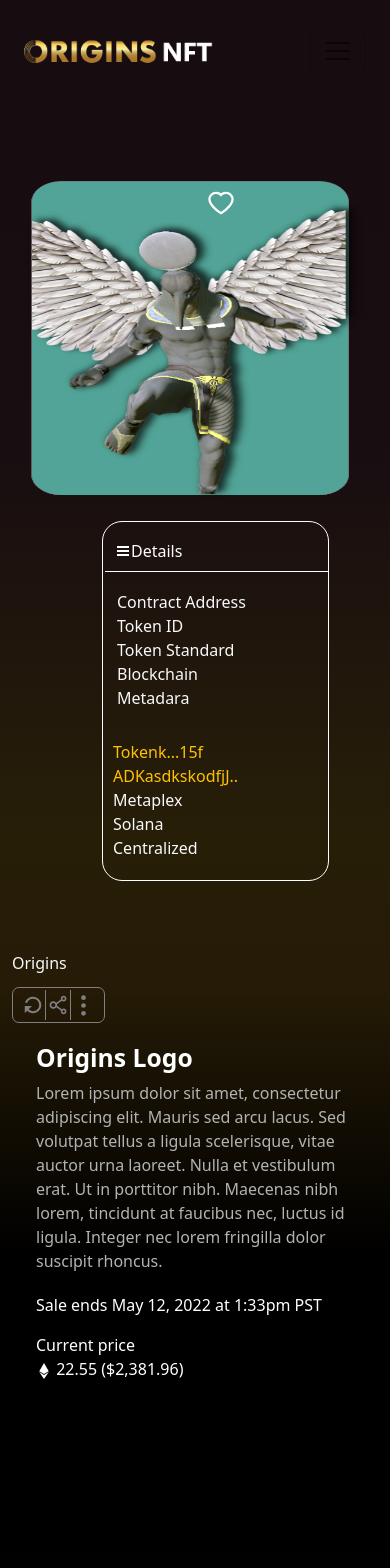
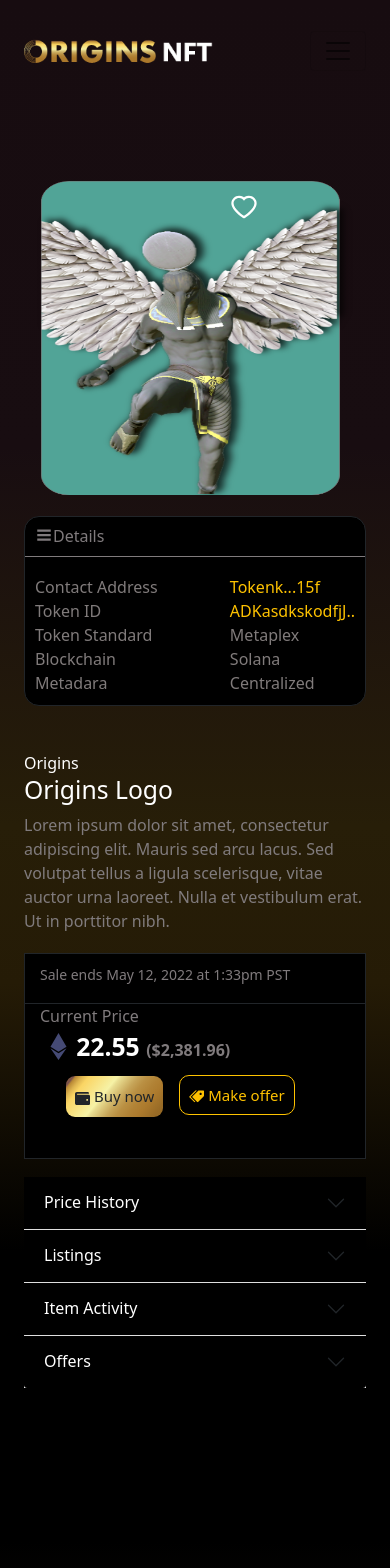
Before and after one commit to mayank6253/originsnft, a React (Create React App) app: page /explore/nft/origin in a window 390 px wide. Shown: the top 1568 px of the page. Built offline with nearby package versions, Linux system fonts and the light colour scheme.

Commit message:
3 pages done outof 4

```diff
--- a/src/components/Main.js
+++ b/src/components/Main.js
@@ -13,7 +13,7 @@ export default function Main() {
         <div className="container" style={{ marginTop: "100px" }}>
           <div
             className="row"
-            style={{ display: "flex", justifyContent: "center" }}
+            style={{ maxWidth:"912px", margin:"auto"}}
           >
             <div className="col-12 col-lg-5 col-md-12">
               <div className="heading">
@@ -21,6 +21,7 @@ export default function Main() {
                   className="text-light"
                   style={{
                     fontWeight: "bolder",
+                    fontSize:"37px"
                   }}
                 >
                   Lorem Ispum Dolar Sit Amet
@@ -54,7 +55,7 @@ export default function Main() {
             </div>
           </div>
         </div>
-        <Trending />
+        {/* <Trending /> */}
         <Collections />
         <Release />
         <Bottom />
--- a/src/components/Mint.js
+++ b/src/components/Mint.js
@@ -70,7 +70,7 @@ export default function Mint() {
           </div>
         </div>
       </section>
-      <div className="row" style={{ maxWidth: "1110px", margin: "auto" }}>
+      <div className="row" style={{ maxWidth: "912px", margin: "auto" }}>
         {mintsellInfo.map(renderMintSell)}
       </div>
     </div>
--- a/src/components/Pages/Detailorigins.js
+++ b/src/components/Pages/Detailorigins.js
@@ -1,10 +1,9 @@
 import React, { useState } from "react";
-import Resource1 from "../images/Trending1.png";
-import { AiOutlineHeart, AiOutlineShareAlt } from "react-icons/ai";
+import Trending from "../images/Trending1.png";
+import { AiOutlineHeart } from "react-icons/ai";
+import { FaEthereum, FaWallet } from "react-icons/fa";
 import { VscThreeBars } from "react-icons/vsc";
-import { IoMdRefresh } from "react-icons/io";
-import { IoEllipsisVertical } from "react-icons/io5";
-import { FaEthereum } from "react-icons/fa";
+import { ImPriceTags } from "react-icons/im";
 import "../origin.css";
 
 export default function Detailorigins() {
@@ -13,107 +12,52 @@ export default function Detailorigins() {
   const showDetails = () => {
     setDetails(!details);
   };
-
   return (
-    <div>
     <div>
       <section>
         <div className="container">
-            <div className="row">
-              <div className="col-12 col-lg-5 col-md-12">
-                <div className="origin-page">
-                  <div className="originimg">
-                    <div className="img-card">
-                      <AiOutlineHeart
-                        size={30}
-                        className="heart"
-                        style={{
-                          color: "#fff",
-                          position: "absolute",
-                          left: "53%",
-                          top: "2%",
-                          cursor: "pointer",
-                        }}
-                      />
-                      <img src={Resource1} alt="" className="card-img" />
+          <div
+            className="row"
+            style={{ maxWidth: "912px", margin: "100px auto" }}
+          >
+            <div className="col-lg-6 col-xs-12">
+              <div className="left-container position-relative">
+                <AiOutlineHeart size={30} className="like" />
+                <div className="origin-image">
+                  <img src={Trending} alt="" className="img-origin" />
                 </div>
-                  </div>
-                </div>
-                <div className="origin-details">
+                <div className="detail-section">
+                  <div className="detail-box">
                     <h6
                       style={{
-                      color: "#fff",
-                      marginTop: "20px",
-                      marginLeft: "2px",
+                        color: "#807b7d",
                         borderBottom: "1px solid",
-                      padding: "0px 8px 10px",
+                        padding: "10px",
                       }}
                     >
+                      {" "}
                       <VscThreeBars
-                      style={{
-                        marginTop: "-4px",
-                        marginLeft: "2px",
-                        cursor: "pointer",
-                      }}
+                        size={18}
+                        style={{ marginTop: "-5px" }}
                         onClick={() => showDetails()}
                       />
                       Details
                     </h6>
                     {details ? (
-                    <div className="row">
-                      <div className="col-md-6">
-                        <div className="details">
-                          <span className="text-light fw-lighter">
-                            Contract Address
-                          </span>{" "}
-                          <br />
-                          <span className="text-light fw-lighter">
-                            Token ID
-                          </span>{" "}
-                          <br />
-                          <span className="text-light fw-lighter">
-                            Token Standard
-                          </span>{" "}
-                          <br />
-                          <span className="text-light fw-lighter">
-                            Blockchain
-                          </span>{" "}
-                          <br />
-                          <span className="text-light fw-lighter">
-                            Metadara
-                          </span>{" "}
-                          <br />
+                      <div className="detail-area">
+                        <div className="area1">
+                          <span className="da">Contact Address</span> <br />
+                          <span className="da">Token ID</span> <br />
+                          <span className="da">Token Standard</span> <br />
+                          <span className="da">Blockchain</span> <br />
+                          <span className="da">Metadara</span> <br />
                         </div>
-                      </div>
-                      <div className="col-md-6">
-                        <div className="detail-content">
-                          <span
-                            className="fw-lighter"
-                            style={{ color: "#FEC200" }}
-                          >
-                            Tokenk...15f
-                          </span>{" "}
-                          <br />
-                          <span
-                            className=" fw-lighter"
-                            style={{ color: "#FEC200" }}
-                          >
-                            ADKasdkskodfjJ..
-                          </span>{" "}
-                          <br />
-                          <span className="text-light fw-lighter">
-                            Metaplex
-                          </span>{" "}
-                          <br />
-                          <span className="text-light fw-lighter">
-                            Solana
-                          </span>{" "}
-                          <br />
-                          <span className="text-light fw-lighter">
-                            Centralized
-                          </span>{" "}
-                          <br />
-                        </div>
+                        <div className="area2">
+                          <span className="da1">Tokenk...15f</span> <br />
+                          <span className="da1">ADKasdkskodfjJ..</span> <br />
+                          <span className="da">Metaplex</span> <br />
+                          <span className="da">Solana</span> <br />
+                          <span className="da">Centralized</span> <br />
                         </div>
                       </div>
                     ) : (
@@ -121,70 +65,189 @@ export default function Detailorigins() {
                     )}
                   </div>
                 </div>
-              <div className="col-12 col-lg-5 col-md-12">
-                <div className="content-area">
-                  <div className="row">
-                    <div className="col-md-6">
-                      <span className="text-light fw-lighter">Origins</span>
               </div>
-                    <div className="col-md-6">
-                      <div className="origin-icons">
-                        <a
-                          href="/explore/nft/origin"
-                          style={{ textDecoration: "none", color: "grey" }}
+            </div>
+            <div className="col-lg-6 col-xs-12">
+              <div className="right-container">
+                <div className="origins-para">
+                  <span
+                    className="origins fw-lighter"
+                    style={{ color: "#fff" }}
                   >
-                          {" "}
-                          <IoMdRefresh
-                            className="refresh-icon"
-                            size={25}
-                            style={{
-                              transform: "rotate(180deg)",
-                              borderLeft: "1px solid",
-                              height: "30px",
-                            }}
-                          />
+                    Origins
+                  </span>
+                  <h2 className="text-white" style={{ fontWeight: "500" }}>
+                    Origins Logo
+                  </h2>
+                  <p>
+                    Lorem ipsum dolor sit amet, consectetur adipiscing elit.
+                    Mauris sed arcu lacus. Sed volutpat tellus a ligula
+                    scelerisque, vitae auctor urna laoreet. Nulla et vestibulum
+                    erat. Ut in porttitor nibh.
+                  </p>
+                </div>
+                <div className="sales-end">
+                  <div className="sales-end-content">
+                    <div className="sales-end-line">
+                      <p style={{ fontSize: "14px", padding: "10px 15px 2px" }}>
+                        Sale ends May 12, 2022 at 1:33pm PST
+                      </p>
+                    </div>
+                    <div className="current">
+                      <span
+                        className="fw-normal"
+                        style={{ color: "#807b7d", padding: "10px 15px 2px" }}
+                      >
+                        Current Price
+                      </span>
+                      <div className="price-buy">
+                        <div className="price-area">
+                          <FaEthereum
+                            color="#454A75"
+                            size={27}
+                            style={{ marginTop: "-11px", marginLeft: "20px" }}
+                          />{" "}
+                          <span
+                            className="amount fs-2"
+                            style={{ fontWeight: "700", color: "#fff" }}
+                          >
+                            22.55{" "}
+                            <small
+                              style={{ color: "#807b7d", fontSize: "16px" }}
+                            >
+                              ($2,381.96)
+                            </small>
+                          </span>
+                        </div>
+                        <div className="buy-area">
+                          <a href="/" className="btn btn-sm">
+                            <FaWallet /> Buy now
                           </a>
-                        <AiOutlineShareAlt
-                          size={25}
-                          style={{ borderRight: "1px solid", height: "30px" }}
-                        />
-                        <IoEllipsisVertical size={25} className="ellips-icon" />
+                          <a href="/" className="make-offer">
+                            <ImPriceTags /> Make offer
+                          </a>
                         </div>
                       </div>
                     </div>
-                  <div className="container-fluid">
-                    <div className="origin-heading">
-                      <h2 className="fs-2 fw-bold text-white">Origins Logo</h2>
-                      <p style={{ color: "#B3B3B3" }}>
-                        Lorem ipsum dolor sit amet, consectetur adipiscing elit.
-                        Mauris sed arcu lacus. Sed volutpat tellus a ligula
-                        scelerisque, vitae auctor urna laoreet. Nulla et
-                        vestibulum erat. Ut in porttitor nibh. Maecenas nibh
-                        lorem, tincidunt at faucibus nec, luctus id ligula.
-                        Integer nec lorem fringilla dolor suscipit rhoncus.
-                      </p>
                   </div>
                 </div>
-                  <div className="container-fluid">
-                    <div className="sale-ends">
-                      <div className="sale-ends-content">
-                        <p style={{ color: "#FFFFFF", fontWeight: "lighter" }}>
-                          Sale ends May 12, 2022 at 1:33pm PST
-                        </p>
-
-                        <div className="price-container">
-                          <span
-                            className="current"
-                            style={{ color: "#FFFFFF", fontWeight: "lighter" }}
+                <div
+                  className="accordion accordion-flush"
+                  id="accordionFlushExample"
                 >
-                            Current price
-                          </span>
-                          <p
-                            className="price"
-                            style={{ color: "#FFFFFF", fontWeight: "lighter" }}
+                  <div className="accordion-item">
+                    <h2 className="accordion-header" id="flush-headingOne">
+                      <button
+                        className="accordion-button collapsed"
+                        type="button"
+                        data-bs-toggle="collapse"
+                        data-bs-target="#flush-collapseOne"
+                        aria-expanded="false"
+                        aria-controls="flush-collapseOne"
                       >
-                            <FaEthereum /> 22.55 ($2,381.96)
-                          </p>
+                        Price History
+                      </button>
+                    </h2>
+                    <div
+                      id="flush-collapseOne"
+                      className="accordion-collapse collapse"
+                      aria-labelledby="flush-headingOne"
+                      data-bs-parent="#accordionFlushExample"
+                    >
+                      <div className="accordion-body">
+                        Lorem ipsum dolor sit, amet consectetur adipisicing
+                        elit. Doloremque ratione nulla accusantium earum officia
+                        iure obcaecati ducimus quis? Perspiciatis veritatis
+                        expedita, debitis reprehenderit nemo maxime cupiditate
+                        ratione. Omnis officiis, sed iusto fuga facilis labore
+                        alias molestias, libero, a commodi temporibus!
+                      </div>
+                    </div>
+                  </div>
+                  <div className="accordion-item">
+                    <h2 className="accordion-header" id="flush-headingTwo">
+                      <button
+                        className="accordion-button collapsed"
+                        type="button"
+                        data-bs-toggle="collapse"
+                        data-bs-target="#flush-collapseTwo"
+                        aria-expanded="false"
+                        aria-controls="flush-collapseTwo"
+                      >
+                        Listings
+                      </button>
+                    </h2>
+                    <div
+                      id="flush-collapseTwo"
+                      className="accordion-collapse collapse"
+                      aria-labelledby="flush-headingTwo"
+                      data-bs-parent="#accordionFlushExample"
+                    >
+                      <div className="accordion-body">
+                        Lorem ipsum dolor sit, amet consectetur adipisicing
+                        elit. Doloremque ratione nulla accusantium earum officia
+                        iure obcaecati ducimus quis? Perspiciatis veritatis
+                        expedita, debitis reprehenderit nemo maxime cupiditate
+                        ratione. Omnis officiis, sed iusto fuga facilis labore
+                        alias molestias, libero, a commodi temporibus!
+                      </div>
+                    </div>
+                  </div>
+                  <div className="accordion-item">
+                    <h2 className="accordion-header" id="flush-headingThree">
+                      <button
+                        className="accordion-button collapsed"
+                        type="button"
+                        data-bs-toggle="collapse"
+                        data-bs-target="#flush-collapseThree"
+                        aria-expanded="false"
+                        aria-controls="flush-collapseThree"
+                      >
+                        Item Activity
+                      </button>
+                    </h2>
+                    <div
+                      id="flush-collapseThree"
+                      className="accordion-collapse collapse"
+                      aria-labelledby="flush-headingThree"
+                      data-bs-parent="#accordionFlushExample"
+                    >
+                      <div className="accordion-body">
+                        Lorem ipsum dolor sit, amet consectetur adipisicing
+                        elit. Doloremque ratione nulla accusantium earum officia
+                        iure obcaecati ducimus quis? Perspiciatis veritatis
+                        expedita, debitis reprehenderit nemo maxime cupiditate
+                        ratione. Omnis officiis, sed iusto fuga facilis labore
+                        alias molestias, libero, a commodi temporibus!
+                      </div>
+                    </div>
+                  </div>
+                  <div className="accordion-item">
+                    <h2 className="accordion-header" id="flush-headingFour">
+                      <button
+                        className="accordion-button collapsed"
+                        type="button"
+                        data-bs-toggle="collapse"
+                        data-bs-target="#flush-collapseFour"
+                        aria-expanded="false"
+                        aria-controls="flush-collapseFour"
+                      >
+                        Offers
+                      </button>
+                    </h2>
+                    <div
+                      id="flush-collapseFour"
+                      className="accordion-collapse collapse"
+                      aria-labelledby="flush-headingFour"
+                      data-bs-parent="#accordionFlushExample"
+                    >
+                      <div className="accordion-body">
+                        Lorem ipsum dolor sit, amet consectetur adipisicing
+                        elit. Doloremque ratione nulla accusantium earum officia
+                        iure obcaecati ducimus quis? Perspiciatis veritatis
+                        expedita, debitis reprehenderit nemo maxime cupiditate
+                        ratione. Omnis officiis, sed iusto fuga facilis labore
+                        alias molestias, libero, a commodi temporibus!
                       </div>
                     </div>
                   </div>
@@ -195,6 +258,5 @@ export default function Detailorigins() {
         </div>
       </section>
     </div>
-    </div>
   );
 }
--- a/src/components/origin.css
+++ b/src/components/origin.css
@@ -1,134 +1,176 @@
-.img-card {
-  position: relative;
+img.img-origin {
+  max-height: 310px;
+  width: 355px;
 }
-img.card-img {
-  max-height: 320px;
-  width: 340px;
+.like {
+  color: #fff;
+  position: absolute;
+  top: 2%;
+  left: 60%;
 }
-.originimg {
-  margin-top: 100px;
+.right-container {
+  margin-left: -90px;
 }
-.origin-details {
-  border: 1px solid white;
-  border-radius: 20px;
-  width: 67%;
+.buy-area {
+  padding-right: 12px;
+}
+.sales-end-line {
+  border-bottom: 1px solid;
+}
+.price-buy {
+  display: flex;
+  justify-content: space-between;
+}
+a.btn.btn-sm {
+  background: transparent
+    linear-gradient(
+      129deg,
+      #ab782b 0%,
+      #774d4d 6%,
+      #b98935 8%,
+      #dfb651 13%,
+      #fad564 18%,
+      #f6f2a6 40%,
+      #e9dd91 43%,
+      #d6be72 50%,
+      #c6a458 56%,
+      #ba9043 63%,
+      #b18235 72%,
+      #ac7a2d 80%,
+      #986b26 92%,
+      #956824 100%
+    )
+    0% 0% no-repeat padding-box;
+  border-radius: 10px;
+  padding: 9px;
+  font-size: 15px;
+  cursor: default;
+}
+a.make-offer {
+  text-decoration: none;
+  border: 1px solid #fec200;
+  padding: 9px;
+  font-size: 15px;
+  border-radius: 10px;
+  cursor: default;
+  color: #fec200;
+  transform: 0.5s;
+  margin-left: 15px;
+}
+a.make-offer:hover {
+  border: 1px solid #fec200;
+  color: #fec200;
+  background-color: #4f422e;
+}
+.sales-end {
+  border: 1px solid;
+  background-color: black;
   margin-top: 20px;
 }
-.details {
-  padding: 10px 14px 20px;
+.current {
+  padding-bottom: 20px;
 }
-.detail-content {
-  padding: 10px 50px 20px;
+span.da {
+  color: #807b7b;
 }
-.content-area {
-  margin-top: 100px;
-  margin-left: -200px;
+span.da1 {
+  color: #fec200;
 }
-.origin-icons {
-  color: grey;
+.detail-box {
   border: 1px solid;
-  width: fit-content;
-  border-radius: 7px;
-  padding: 2px 20px;
-  margin-left: 200px;
+  border-radius: 15px;
+  background-color: black;
+  width: 80%;
+  margin-top: 18px;
 }
-svg.refresh-icon {
-  margin-left: -12px;
+.detail-area {
+  display: flex;
+  justify-content: space-between;
+  padding: 10px;
 }
+div#accordionFlushExample {
+  margin-top: 18px;
+}
+.accordion-button {
+  position: relative;
+  display: flex;
+  align-items: center;
+  width: 100%;
+  padding: 1rem 1.25rem;
+  font-size: 1rem;
+  background-color: black !important;
+  color: white !important;
+  text-align: left;
 
-svg.ellips-icon {
-  margin-right: -12px;
+  overflow-anchor: none;
+  transition: color 0.15s ease-in-out, background-color 0.15s ease-in-out,
+    border-color 0.15s ease-in-out, box-shadow 0.15s ease-in-out,
+    border-radius 0.15s ease;
 }
-
-@media screen and (max-width: 1280px) {
-  .content-area {
-    margin-top: 100px;
-    margin-left: -130px;
+@media screen and (max-width: 912px) {
+  .right-container {
+    margin-left: 0px;
+    margin-top: 30px;
   }
-  .origin-icons {
-    color: grey;
-    border: 1px solid;
-    width: -moz-fit-content;
-    width: fit-content;
-    border-radius: 7px;
-    padding: 2px 20px;
-    margin-left: 120px;
-  }
-  .origin-details {
-    border: 1px solid white;
-    border-radius: 20px;
-    width: 77%;
-    margin-top: 20px;
-  }
-}
-
-@media screen and (max-width: 1024px) {
-  .content-area {
-    margin-top: 100px;
-    margin-left: -66px;
-  }
-  .origin-icons {
-    color: grey;
-    border: 1px solid;
-    width: -moz-fit-content;
-    width: fit-content;
-    border-radius: 7px;
-    padding: 2px 20px;
-    margin-left: 70px;
-  }
-  .origin-details {
-    border: 1px solid white;
-    border-radius: 20px;
-    width: 95%;
-    margin-top: 20px;
-  }
-}
-
-@media screen and (max-width: 912px) {
-  .content-area {
-    margin-top: 70px;
-    margin-left: 0px;
-  }
-  .origin-icons {
-    color: grey;
-    border: 1px solid;
-    width: -moz-fit-content;
-    width: fit-content;
-    border-radius: 7px;
-    padding: 2px 20px;
-    margin-left: 0px;
-    margin-top: 12px;
-  }
-  .detail-content {
-    padding: 10px 10px 20px;
-  }
-  .origin-details {
-    border: 1px solid white;
-    border-radius: 20px;
-    width: 62%;
-    margin-top: 20px;
-    margin-left: 90px;
-  }
-  img.card-img {
+  img.img-origin {
     max-height: 320px;
-    width: 340px;
+    width: 320px;
     display: block;
     margin: auto;
+  }
+  .detail-box {
+    border: 1px solid;
+    border-radius: 15px;
+    background-color: black;
+    width: 80%;
+    margin: 15px auto;
   }
 }
 
 @media screen and (max-width: 280px) {
-  img.card-img {
-    max-height: 320px;
-    width: 254px;
+  img.img-origin {
+    max-height: 260px;
+    width: 240px;
     display: block;
     margin: auto;
   }
-  .origin-details {
-    border: 1px solid white;
-    border-radius: 20px;
-    width: 88%;
-    margin-top: 20px;
-    margin-left: 9px;
+  .buy-area {
+    padding-left: 5px !important;
+    padding-bottom: 20px;
+    padding-top: 10px;
+  }
+  a.make-offer {
+    text-decoration: none;
+    border: 1px solid #fec200;
+    padding: 9px;
+    font-size: 15px;
+    border-radius: 10px;
+    cursor: default;
+    color: #fec200;
+    margin-left: 6px !important;
+  }
+  .detail-box {
+    border: 1px solid;
+    border-radius: 15px;
+    background-color: black;
+    width: 100% !important;
   }
 }
+
+@media screen and (max-width: 540px) {
+  .price-buy {
+    display: grid;
+  }
+  .buy-area {
+    padding-left: 40px;
+    padding-bottom: 20px;
+    padding-top: 10px;
+  }
+  .detail-box {
+    border: 1px solid;
+    border-radius: 15px;
+    background-color: black;
+    width: 100%;
+    margin: 15px auto;
+  }
+}
```
Also changed, not shown: src/App.css (+44 -11 lines), src/components/images/Group 2297.png (added). Lines whose indentation alone changed are shown as unchanged.
